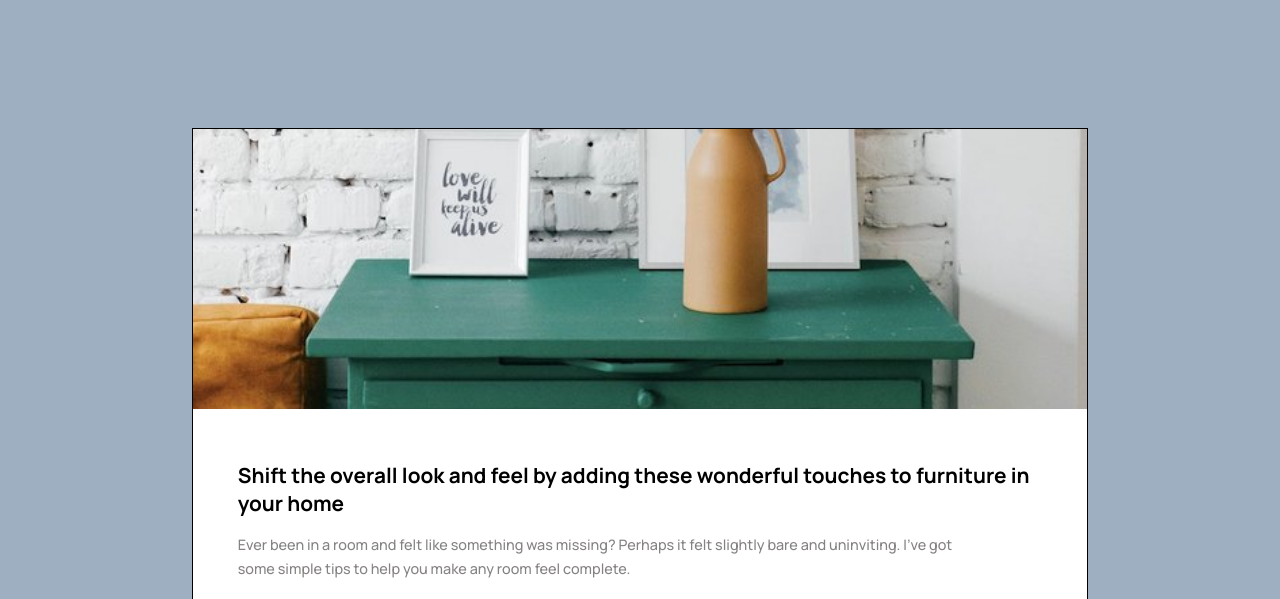
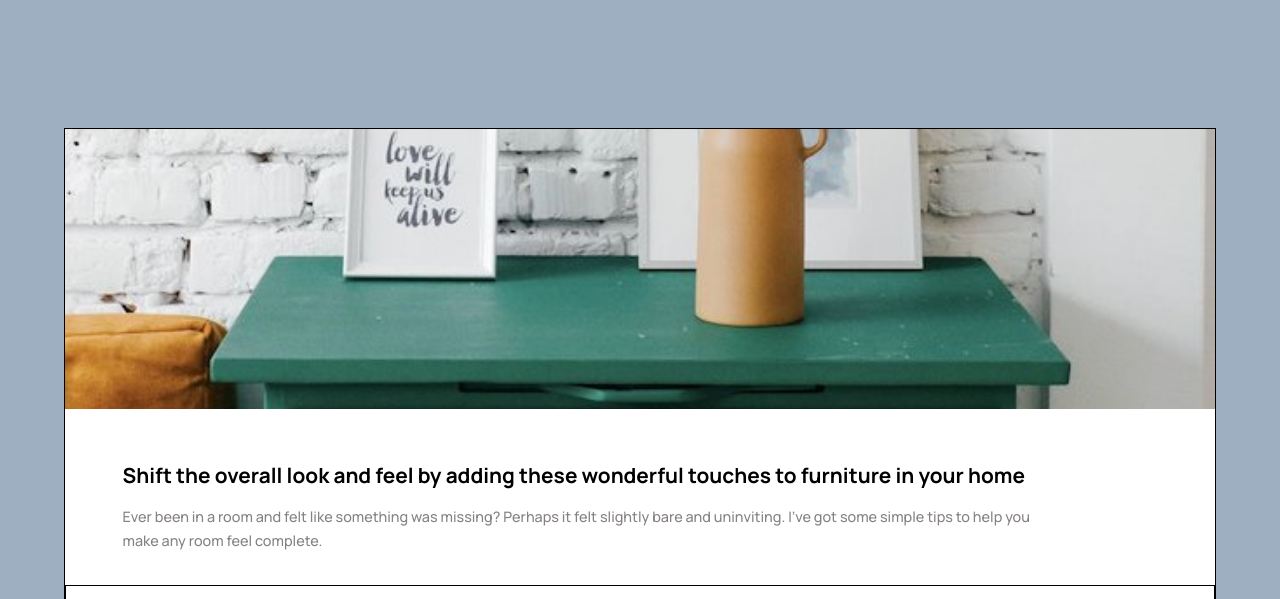
Before and after one commit to raikiran07/article-challenge, a plain HTML site: page index.html in a window 1280 px wide. Shown: the top 599 px of the page. Drawn offline with Linux system fonts and the light colour scheme.

Commit message:
width chages

```diff
--- a/style.css
+++ b/style.css
@@ -25,7 +25,7 @@ body{
 }
 
 .container .card-wrapper{
-    width:70%;
+    width:90%;
     border:1px solid black;
     margin:0 auto;
     background:#fff;
```
